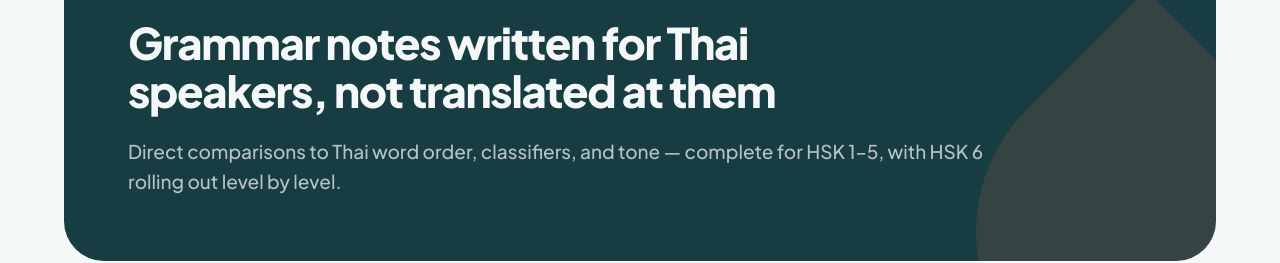
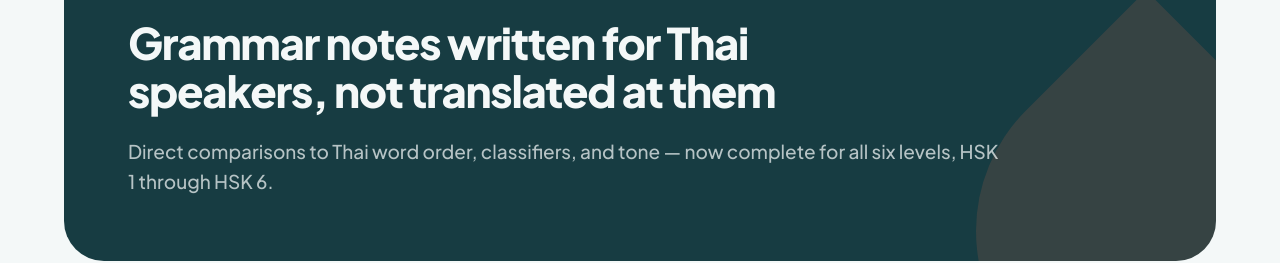
Before and after one commit to kamonchanoklh/hanzidrip-pages, a plain HTML site: page index.html in a window 1280 px wide. Shown: the part 2800-3063 px from the top of the page. Drawn offline with Linux system fonts and the light colour scheme.

Commit message:
Add files via upload
Thai is completed at all levels

```diff
--- a/index.html
+++ b/index.html
@@ -169,7 +169,7 @@
       <div style="position: absolute; bottom: -140px; right: -100px; width: 340px; height: 340px; background: #D96B4C; opacity: 0.16; border-radius: 50% 50% 50% 12px; transform: rotate(135deg)"></div>
       <div style="position: relative; display: inline-block; padding: 10px 20px; border-radius: 999px; background: #D96B4C; color: #FFF3EE; font: 700 14px 'Plus Jakarta Sans'; letter-spacing: 0.12em; text-transform: uppercase">For Thai speakers</div>
       <h2 style="position: relative; margin: 22px 0 0; font: 800 clamp(28px, 3.4vw, 44px)/1.12 'Plus Jakarta Sans'; letter-spacing: -0.03em; color: #F4F8F8; max-width: 22em; text-wrap: balance">Grammar notes written for Thai speakers, not translated at them</h2>
-      <p style="position: relative; margin: 20px 0 0; font: 500 clamp(16px, 1.5vw, 19px)/1.6 'Plus Jakarta Sans'; color: rgba(244,248,248,0.72); max-width: 46em; text-wrap: pretty">Direct comparisons to Thai word order, classifiers, and tone — complete for HSK 1–5, with HSK 6 rolling out level by level.</p>
+      <p style="position: relative; margin: 20px 0 0; font: 500 clamp(16px, 1.5vw, 19px)/1.6 'Plus Jakarta Sans'; color: rgba(244,248,248,0.72); max-width: 46em; text-wrap: pretty">Direct comparisons to Thai word order, classifiers, and tone — now complete for all six levels, HSK 1 through HSK 6.</p>
     </div>
   </section>
 
```
